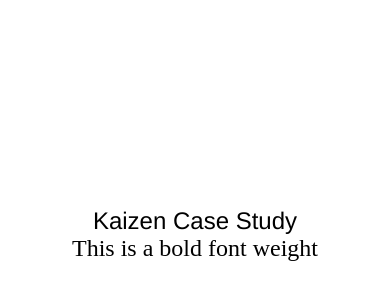
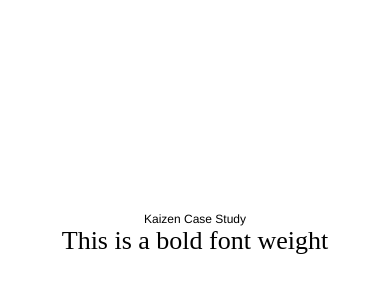
Before and after one commit to mehmetcabbar/kaizen-case, a React Native app: screen / in a window 390 px wide. Shown: the part 188-488 px from the top of the page. Built offline with nearby package versions, Linux system fonts and the light colour scheme.

Commit message:
add-custom-font-size-to-the-app

```diff
--- a/src/App.tsx
+++ b/src/App.tsx
@@ -6,7 +6,7 @@ import {
   Text,
   View,
 } from 'react-native';
-import { fontFamily } from './utils/constants';
+import { fontFamily, fontSize } from './utils/constants';
 
 
 const App = () => {
@@ -32,11 +32,11 @@ const styles = StyleSheet.create({
   },
   regular: {
     fontFamily: fontFamily.REGULAR,
-    fontSize: 24
+    fontSize: fontSize.SMALL,
   },
   bold: {
     fontFamily: fontFamily.BOLD,
-    fontSize: 24
+    fontSize: fontSize.LARGE
   }
 })
 
--- /dev/null
+++ b/src/utils/constants/fontSize/index.ts
@@ -0,0 +1,8 @@
+export const fontSize = {
+    XSMALL: 10,
+    SMALL: 12,
+    BEFORMEDIUM: 13,
+    MEDIUM: 14,
+    AFTERMEDIUM: 15,
+    LARGE: 26
+}
--- a/src/utils/constants/index.ts
+++ b/src/utils/constants/index.ts
@@ -1 +1,2 @@
 export * from './fontFamily';
+export * from './fontSize';
```
